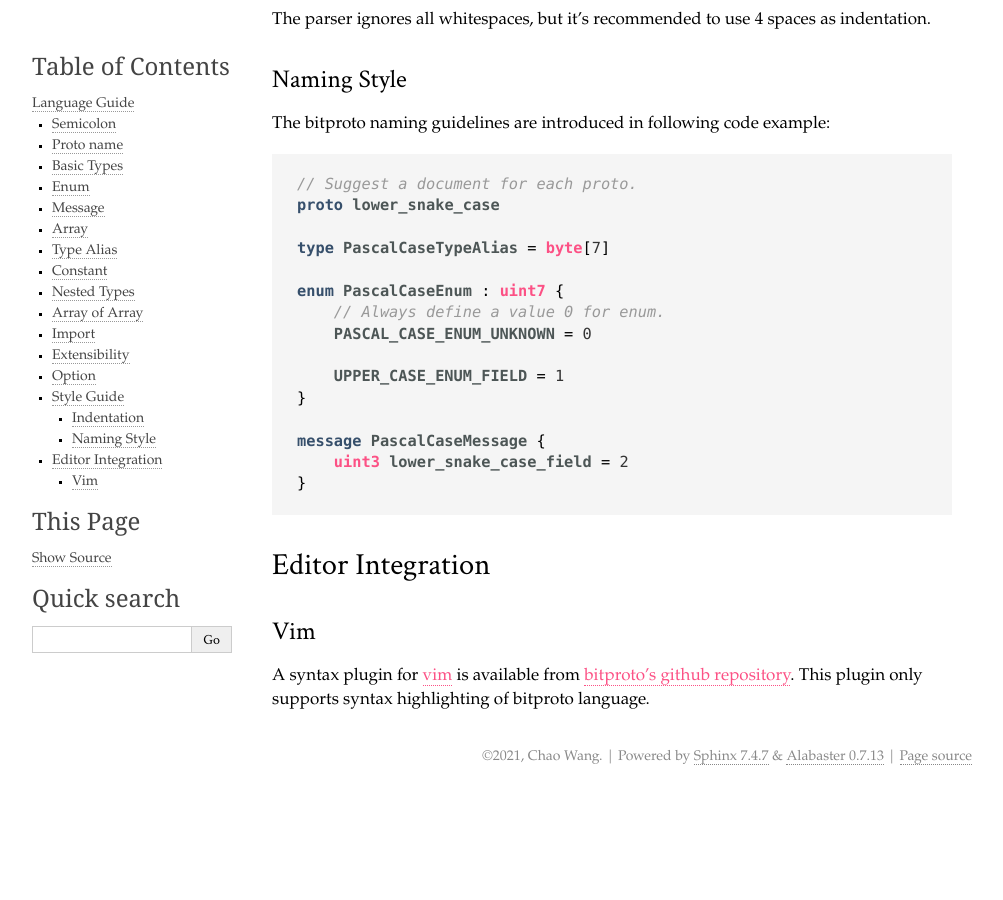
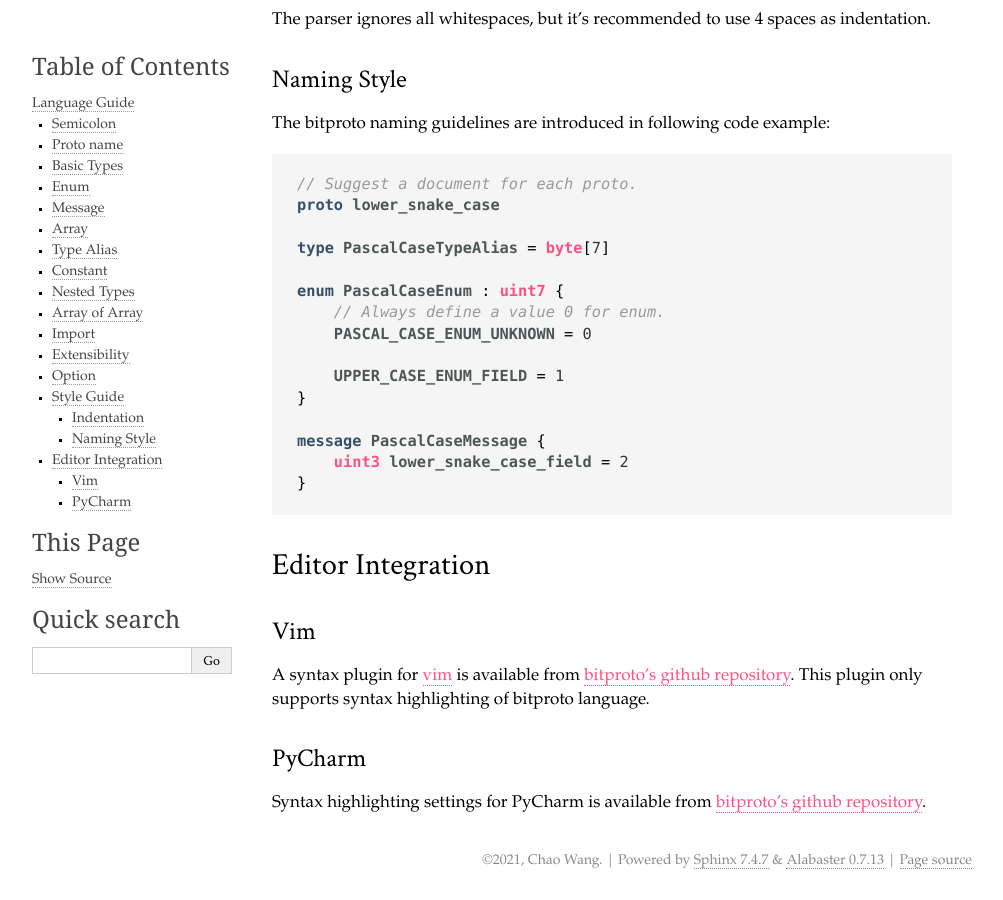
Before and after one commit to hit9/bitproto, a Sphinx documentation site: the page built from docs/language.rst, in a window 1280 px wide and 900 px high, scrolled down 12692 px. Shown: the whole window, without its empty margins (138-1141 px from the left). Built offline with Sphinx 7.4.7, drawn with Linux system fonts in a browser that asks for light colours; before the commit the page ends 13488 px from its top, so only the background shows below that.

Commit message:
add language support for PyCharm - update docs

```diff
--- a/docs/language.rst
+++ b/docs/language.rst
@@ -651,3 +651,9 @@ Vim
 A syntax plugin for `vim <https://www.vim.org/>`_ is available from
 `bitproto's github repository <https://github.com/hit9/bitproto/tree/master/editors/vim>`_.
 This plugin only supports syntax highlighting of bitproto language.
+
+PyCharm
+"""""""
+
+Syntax highlighting settings for PyCharm is available from
+`bitproto's github repository <https://github.com/hit9/bitproto/tree/master/editors/pycharm>`_.
```
